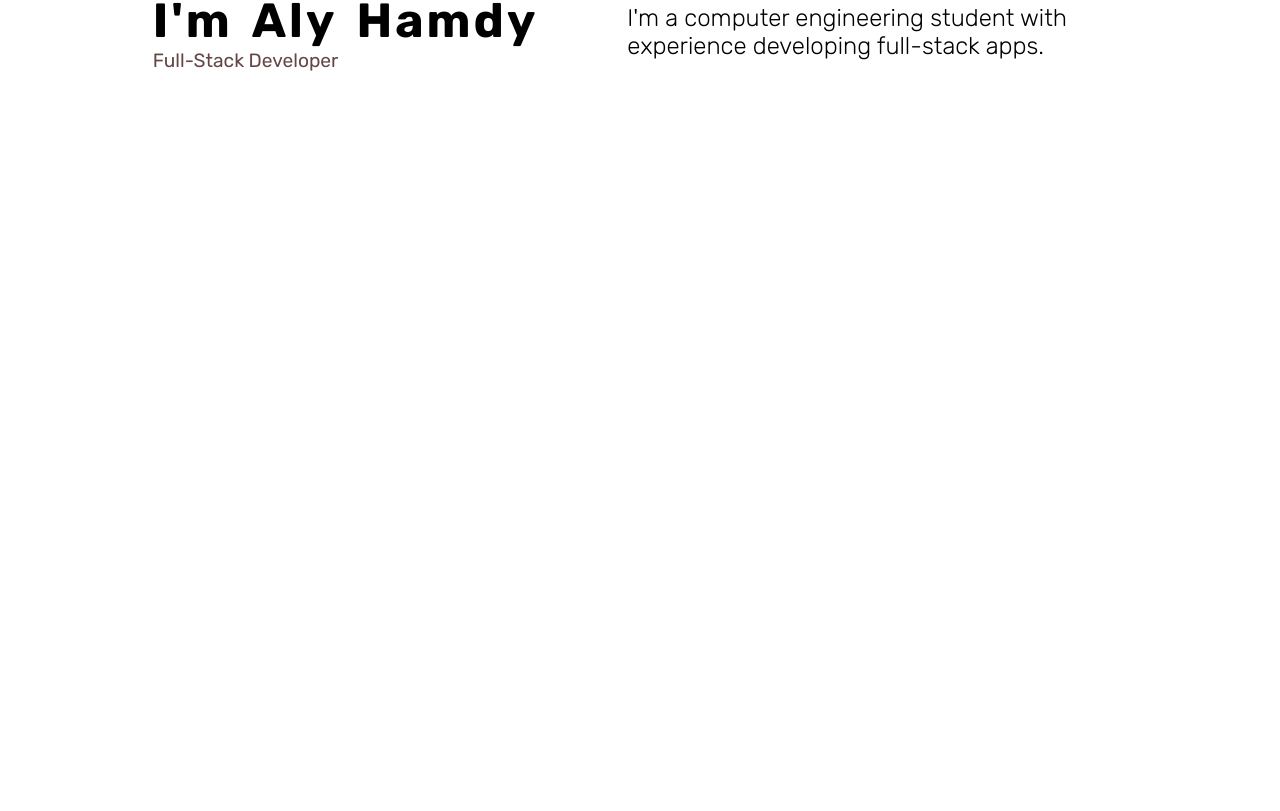
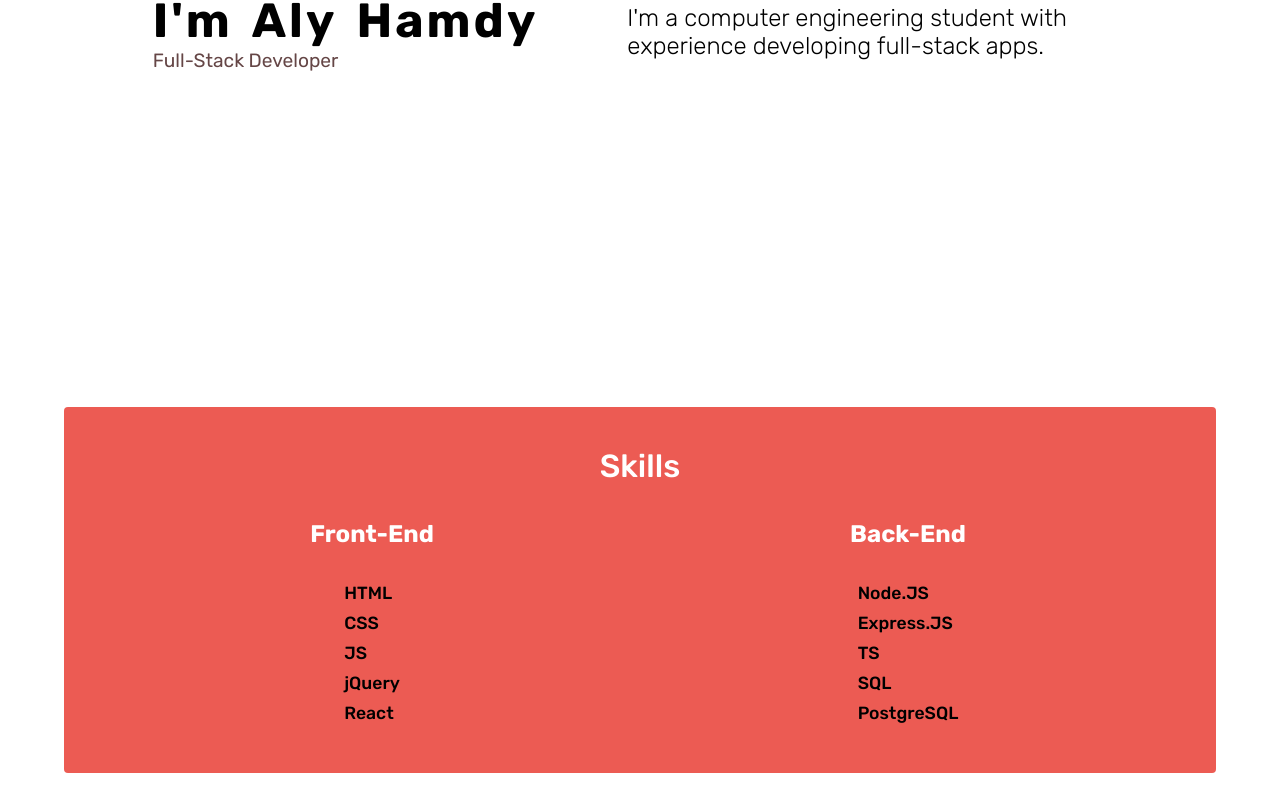
Before and after one commit to el7amrawy/portfolio, a React (Vite) app: page / in a window 1280 px wide. Shown: the part 393-1204 px from the top of the page. Before the commit the page ends 800 px from the top, so only its background shows below. Built offline with nearby package versions, Linux system fonts and the light colour scheme.

Commit message:
added skills sec

```diff
--- a/src/App.jsx
+++ b/src/App.jsx
@@ -2,6 +2,7 @@ import { useState } from "react";
 import "./style.css";
 import NavBar from "./components/Navbar";
 import Summary from "./components/Summary";
+import Skills from "./components/Skills";
 
 export default function App() {
   const [navShadow, setNavShadow] = useState(true);
@@ -11,6 +12,7 @@ export default function App() {
       <NavBar shadow={navShadow} />
       <main>
         <Summary />
+        <Skills />
       </main>
     </>
   );
--- a/src/components/Skills.jsx
+++ b/src/components/Skills.jsx
@@ -1,3 +1,27 @@
 export default function Skills() {
-  return <section className="skills"></section>;
+  return (
+    <section className="skills">
+      <h1>Skills</h1>
+      <div className="front">
+        <h2>Front-End</h2>
+        <ul>
+          <li>HTML</li>
+          <li>CSS</li>
+          <li>JS</li>
+          <li>jQuery</li>
+          <li>React</li>
+        </ul>
+      </div>
+      <div className="back">
+        <h2>Back-End</h2>
+        <ul>
+          <li>Node.JS</li>
+          <li>Express.JS</li>
+          <li>TS</li>
+          <li>SQL</li>
+          <li>PostgreSQL</li>
+        </ul>
+      </div>
+    </section>
+  );
 }
--- a/src/style.css
+++ b/src/style.css
@@ -135,12 +135,14 @@ nav .bars {
   }
 }
 /* ==================== Main ==================== */
-/* main {
-  background-color: #ec5b53;
-} */
+main {
+  /* background-color: #ec5b53; */
+  width: 90%;
+  margin: auto;
+}
 /* ==================== Summary ==================== */
 .summary {
-  width: 90%;
+  /* width: 90%; */
   height: 650px;
   margin: auto;
   display: flex;
@@ -175,3 +177,39 @@ nav .bars {
   }
 }
 /* ==================== Skills ==================== */
+.skills {
+  background-color: #ec5b53;
+  padding: 40px 50px;
+  margin: 50px 0;
+  display: grid;
+  grid-template-columns: repeat(2, 1fr);
+  grid-gap: 35px 20px;
+  border-radius: 4px;
+}
+.skills > * {
+  color: white;
+}
+.skills > h1 {
+  text-align: center;
+  grid-column: 1/3;
+  font-size: 2rem;
+  font-weight: 500;
+}
+.skills .front,
+.back {
+  display: flex;
+  flex-direction: column;
+  align-items: center;
+}
+.skills > div > h2 {
+  margin-bottom: 25px;
+}
+.skills ul {
+  list-style: none;
+  color: #000;
+}
+.skills ul li {
+  margin: 10px;
+  font-weight: 500;
+  font-size: 1.1rem;
+}
```
